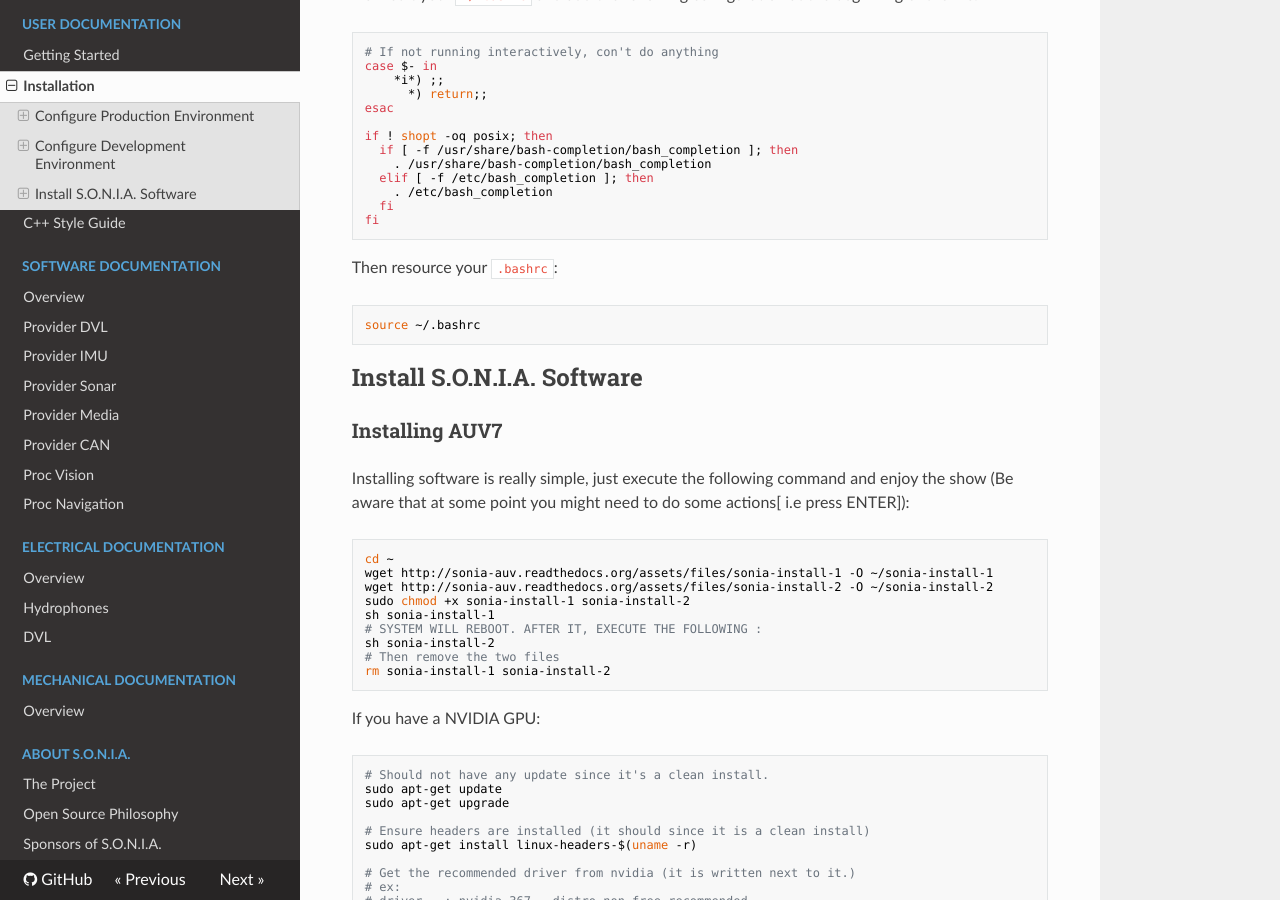
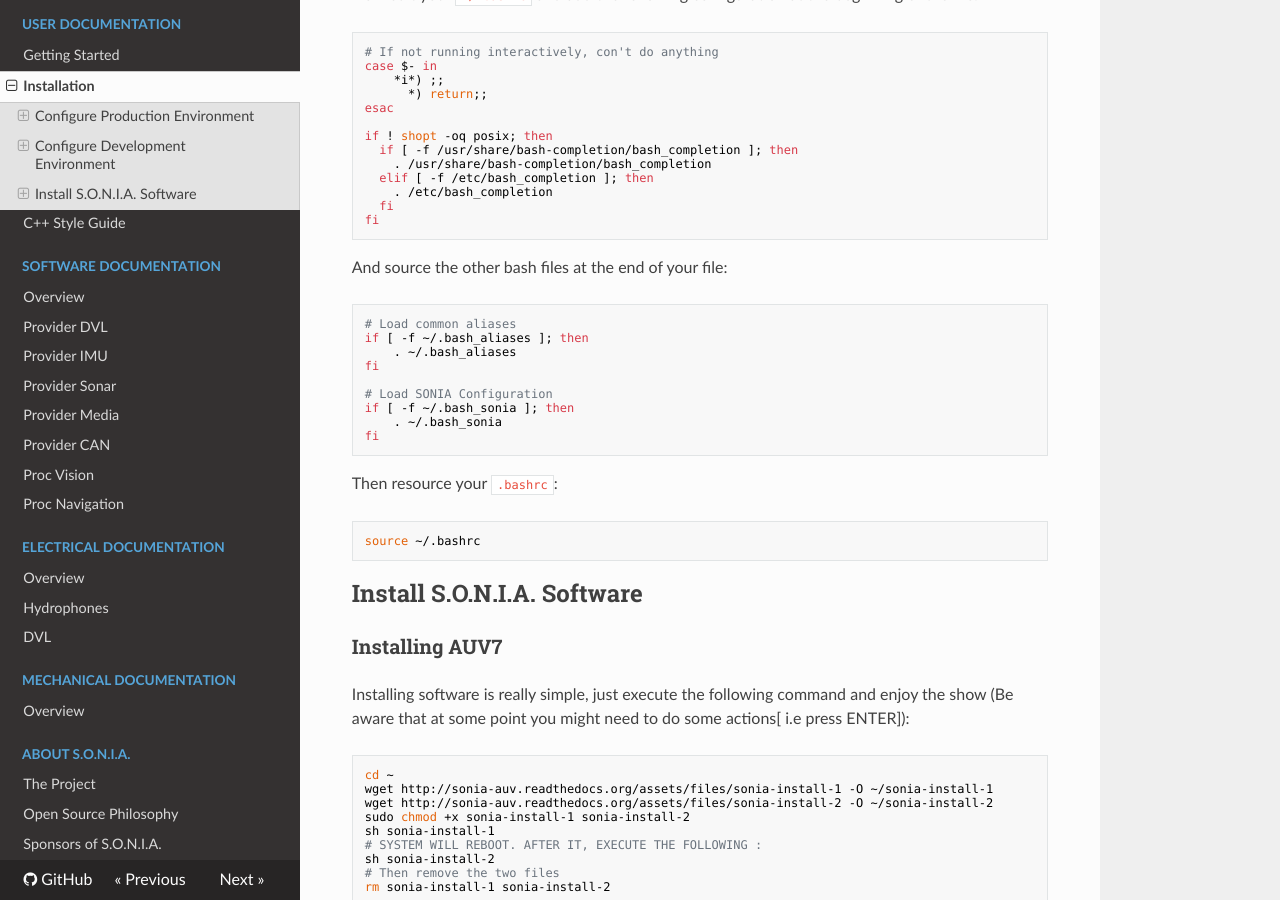
Before and after one commit to sonia-auv/documentation, an MkDocs documentation site: the page built from docs/user/installation.md, in a window 1280 px wide and 900 px high, scrolled down 6864 px. Built offline with MkDocs 1.6.1, drawn with Linux system fonts in a browser that asks for light colours; nearby versions of some CDN libraries; old or Windows-style settings are respelled for this version of MkDocs.

Commit message:
Fix bash_it installation

```diff
--- a/docs/user/installation.md
+++ b/docs/user/installation.md
@@ -308,6 +308,18 @@
 	  fi
 	fi
 
+And source the other bash files at the end of your file:
+
+	# Load common aliases
+	if [ -f ~/.bash_aliases ]; then
+	    . ~/.bash_aliases
+	fi
+
+	# Load SONIA Configuration
+	if [ -f ~/.bash_sonia ]; then
+	    . ~/.bash_sonia
+	fi
+
 Then resource your `.bashrc`:
 
 	source ~/.bashrc
```
